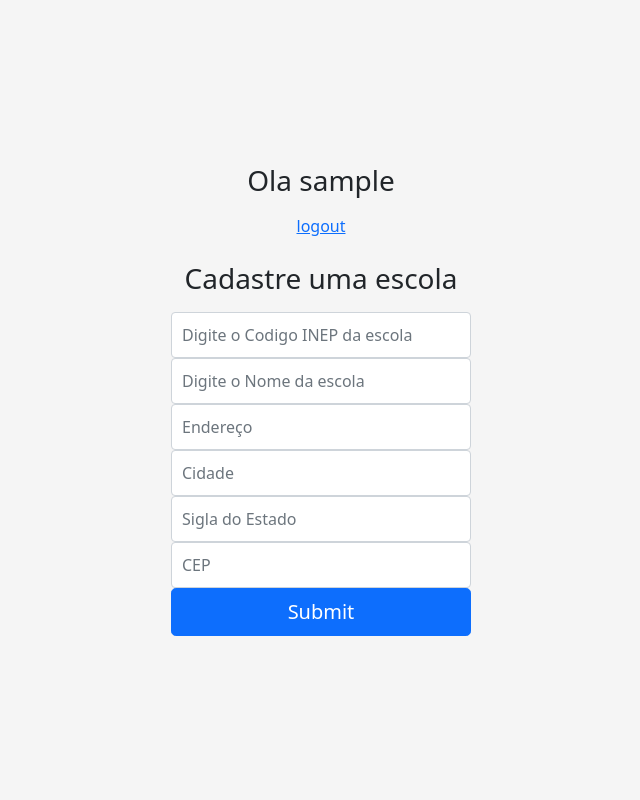
After one commit to Gabriel-Kenji/Projeto_Fcamara_2021, a PHP site: page /cadastroEscola.php in a window 1280 px wide. The commit adds this page. Shown: the whole page, without its empty margins (319-959 px from the left). Run offline with PHP 8.4, Linux system fonts and the light colour scheme; the visitor is signed in with stand-in values (Sample User, id 1); some libraries are stand-ins or nearby versions.

Commit message:
Form de Cadastro de Escolas
Foi feita uma tela provisória  de cadastro de Escolas

```diff
--- a/_api/login.php
+++ b/_api/login.php
@@ -26,7 +26,7 @@ session_start();
             $_SESSION['idusuario'] = $id;
             $_SESSION['logado'] = true;
             $_SESSION['nomeuserlogado'] = $nomeuser;
-            header("Location: ../home.php");
+            header("Location: ../cadastroEscola.php");
 
 
         }
--- /dev/null
+++ b/cadastroEscola.php
@@ -0,0 +1,83 @@
+<?php
+session_start();
+//pegando os dados
+$id = $_SESSION['idusuario'];
+//verificacao
+if(!isset($_SESSION['logado']))
+header("Location: /projeto_fcamara_2021/index.html");
+?>
+
+
+    <!doctype html>
+<html lang="pt-br">
+  <head>
+    <meta charset="utf-8">
+    <meta name="viewport" content="width=device-width, initial-scale=1">
+    <meta name="description" content="">
+    <meta name="author" content="Mark Otto, Jacob Thornton, and Bootstrap contributors">
+    <meta name="generator" content="Hugo 0.80.0">
+    <title>Signin Template </title>
+
+    <link rel="canonical" href="https://getbootstrap.com/docs/5.0/examples/sign-in/">
+    <script src="https://ajax.googleapis.com/ajax/libs/jquery/2.1.1/jquery.min.js"></script>
+<script src="https://cdnjs.cloudflare.com/ajax/libs/jquery.mask/1.14.11/jquery.mask.min.js"></script>
+
+
+    <!-- Bootstrap core CSS -->
+<link href="https://getbootstrap.com/docs/5.0/dist/css/bootstrap.min.css" rel="stylesheet">
+
+    <style>
+      .bd-placeholder-img {
+        font-size: 1.125rem;
+        text-anchor: middle;
+        -webkit-user-select: none;
+        -moz-user-select: none;
+        user-select: none;
+      }
+
+      @media (min-width: 768px) {
+        .bd-placeholder-img-lg {
+          font-size: 3.5rem;
+        }
+      }
+    </style>
+
+
+    <!-- Custom styles for this template -->
+    <link href="signin.css" rel="stylesheet">
+  </head>
+  <body class="text-center">
+
+<main class="form-signin">
+  <form action="_api/cadastro.php" method="post">
+  <h1 class="h3 mb-3 fw-normal">Ola <?php echo $_SESSION['nomeuserlogado']; ?> </h1>
+    <a href="/projeto_fcamara_2021/_api/function/logout.php">logout</a>
+    <br/>
+    <br/>
+    <!-- <img class="mb-4" src="https://getbootstrap.com/docs/5.0/assets/brand/bootstrap-logo.svg" alt="" width="72" height="57">-->
+    <h1 class="h3 mb-3 fw-normal">Cadastre uma escola</h1>
+
+    <input name="cd_inep" type="text" id="cd_inep" class="form-control validate" placeholder="Digite o Codigo INEP da escola" required>
+
+    <input name="nm_escola" type="text" id="nm_escola" class="form-control validate"
+    placeholder="Digite o Nome da escola" required>
+
+    <input name="nm_endereco" type="text" id="nm_endereco" class="form-control validate" placeholder="Endereço" required>
+
+    <input name="nm_cidade" type="text" id="nm_cidade" class="form-control validate" placeholder="Cidade" required>
+    <input name="sg_uf" type="text" id="sg_uf" class="form-control validate" placeholder="Sigla do Estado" required>
+    <input name="cd_cep" type="text" id="cd_cep" class="form-control validate" placeholder="CEP " required>
+
+    </div>
+    <input class="w-100 btn btn-lg btn-primary" type="submit" name="Enviar">
+  </form>
+</main>
+<script type="text/javascript">
+    $("#cd_inep").mask("00000000");
+    $("#cd_cep").mask("00000-000");
+    $("#sg_uf").mask("AA");
+</script>
+
+
+  </body>
+</html>
```
Also changed, not shown: home.php (deleted, +0 -19 lines).
